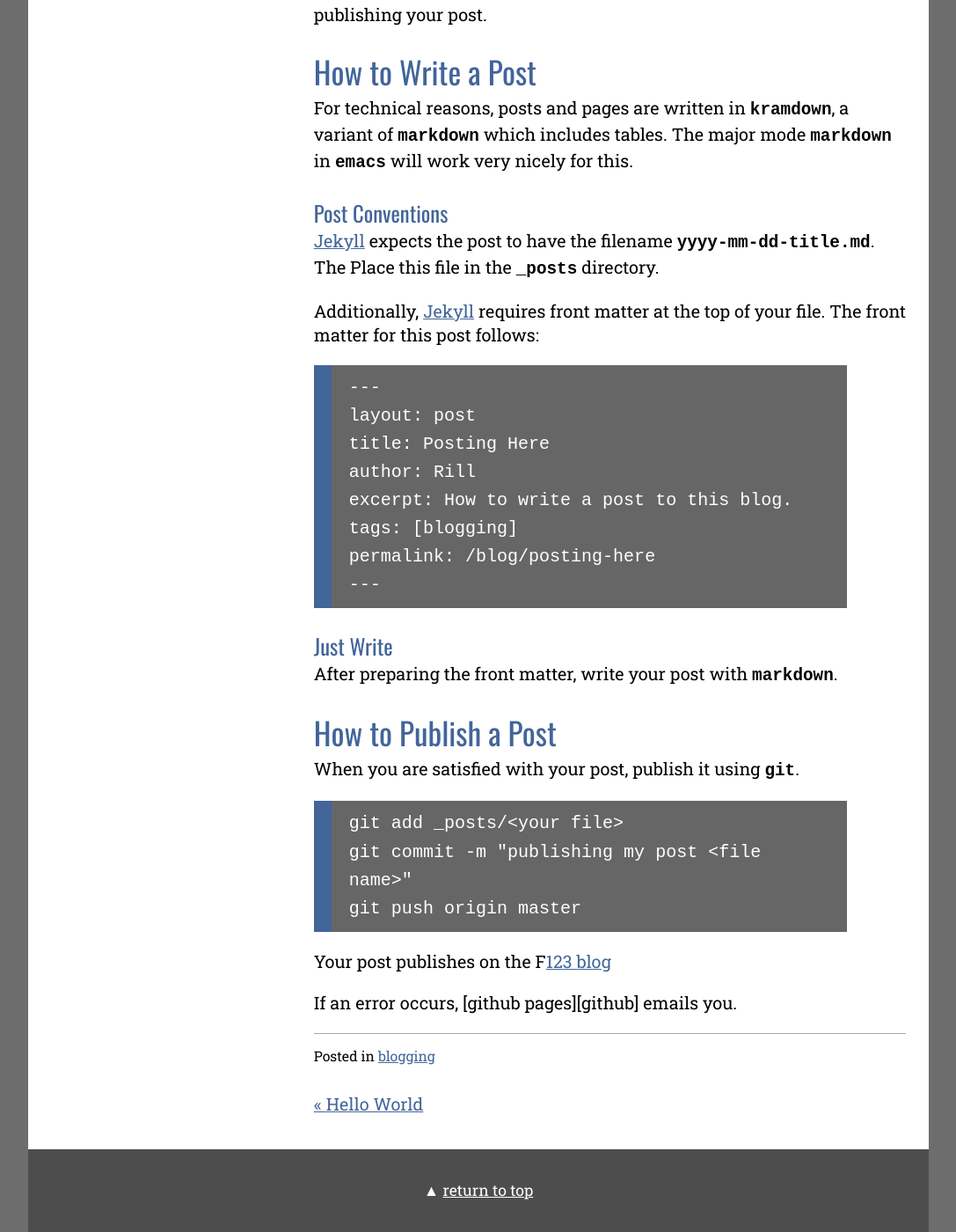
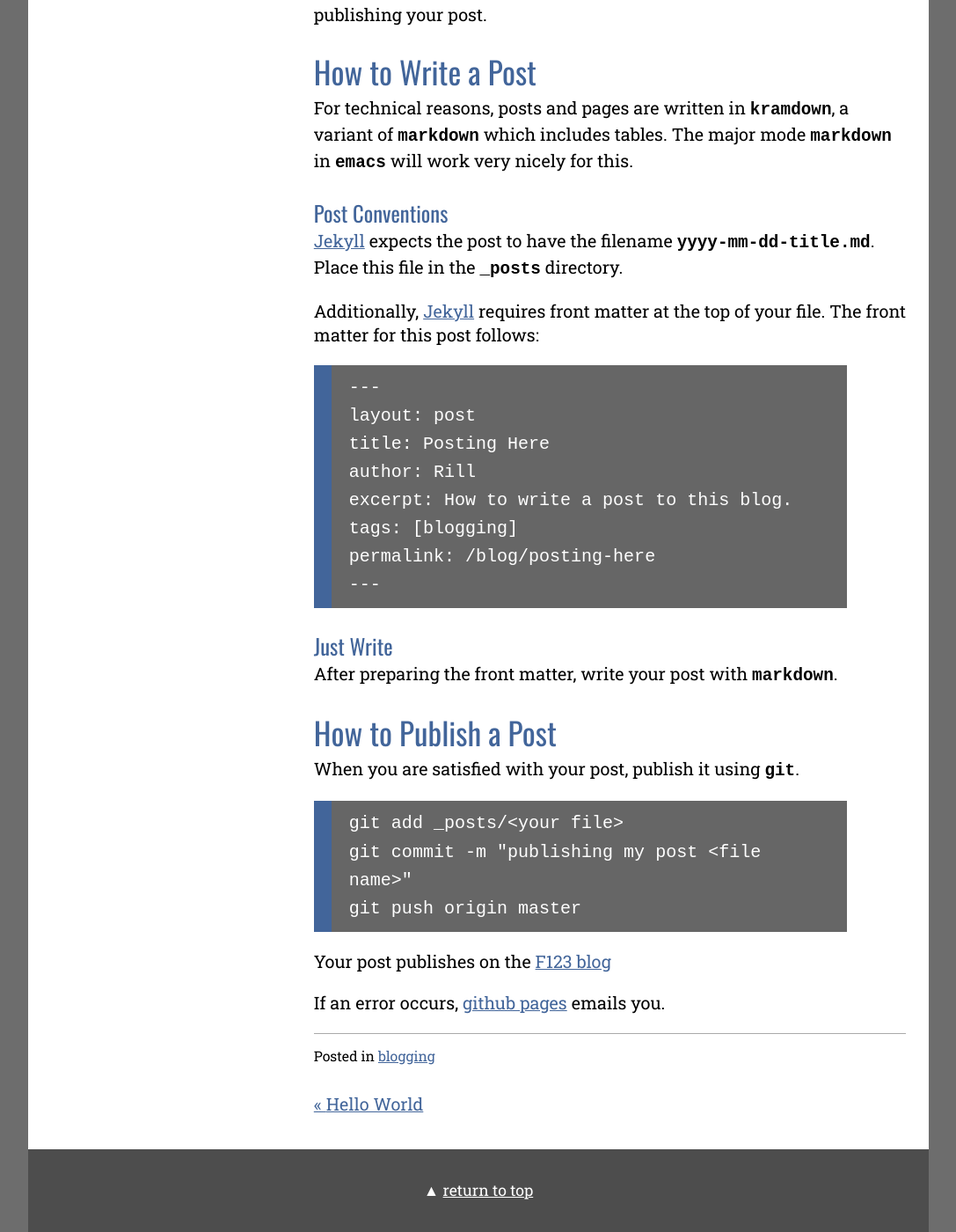
Before and after one commit to F123/f123.github.io, a Jekyll site: the page built from _posts/2017-04-26-posting-here.md, in a window 1280 px wide and 1400 px high, scrolled down 699 px. Shown: the whole window at 88% size, without its empty margins (96-1183 px from the left). Built offline with Jekyll 4.4.1, drawn with Linux system fonts in a browser that asks for light colours.

Commit message:
correcting some errors in my post

```diff
--- a/_posts/2017-04-26-posting-here.md
+++ b/_posts/2017-04-26-posting-here.md
@@ -33,7 +33,7 @@ in `emacs` will work very nicely for this.
 ### Post Conventions ###
 
 [Jekyll][jekyll] expects the post to have the filename
-`yyyy-mm-dd-title.md`. The Place this file in the `_posts` directory.
+`yyyy-mm-dd-title.md`. Place this file in the `_posts` directory.
 
 Additionally, [Jekyll][jekyll] requires front matter at the top of
 your file. The front matter for this post  follows:
@@ -60,9 +60,9 @@ When you are satisfied with your post, publish it using `git`.
     git commit -m "publishing my post <file name>"
     git push origin master
 
-Your post publishes on the F[123 blog][f123blog]
+Your post publishes on the [F123 blog][f123blog]
 
-If an error occurs, [github pages][github] emails you.
+If an error occurs, [github pages][github pages] emails you.
 
 [github pages]: https://guides.github.com/features/pages/  "github pages"
 
```
